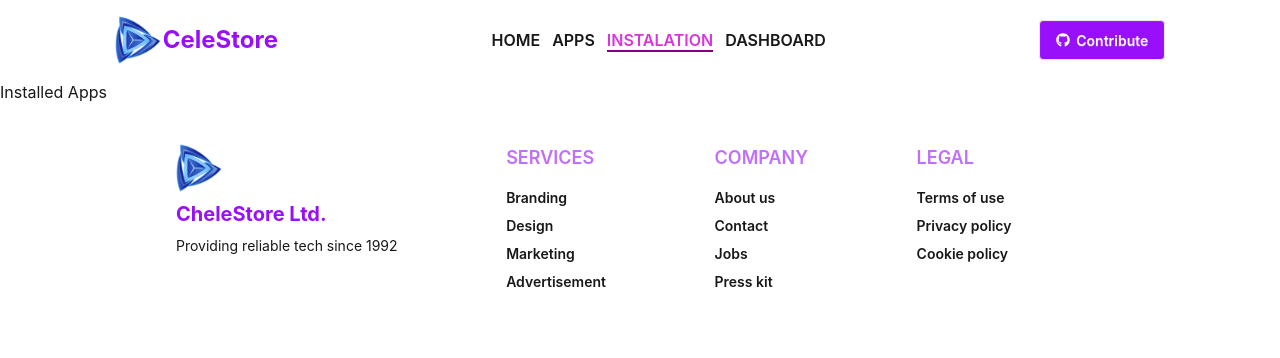
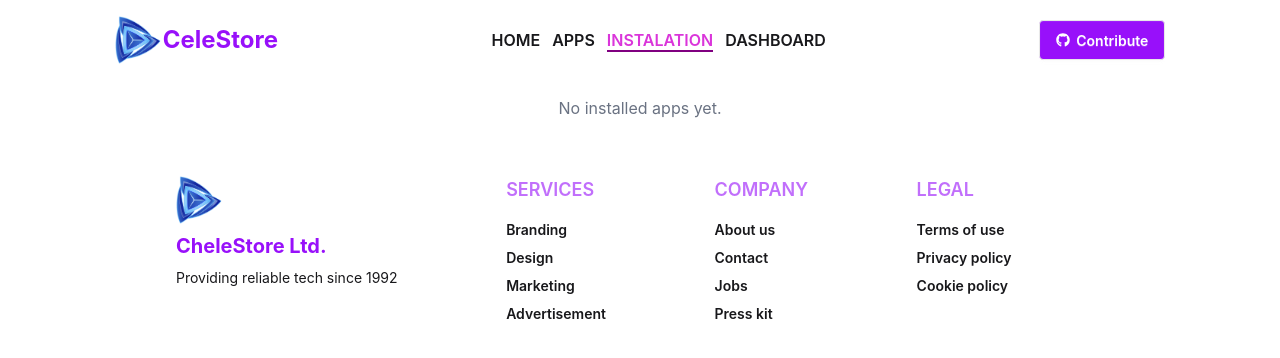
Before and after one commit to rumel-devv/project-play-store, a React (Vite) app: page /instalation in a window 1280 px wide. Shown: the top 358 px of the page. Built offline with nearby package versions, Linux system fonts and the light colour scheme.

Commit message:
completed implement install section

```diff
--- /dev/null
+++ b/src/context/InstallAppsContext.jsx
@@ -0,0 +1,3 @@
+import React, { createContext } from 'react';
+
+export const InstallAppsContext = createContext()
--- /dev/null
+++ b/src/context/InstallAppsProvider.jsx
@@ -0,0 +1,15 @@
+import { useState } from "react";
+import { InstallAppsContext } from "./InstallAppsContext";
+
+
+const InstallAppsProvider = ({children}) => {
+const [installApps,setInstallApps] = useState([])
+    const data = {
+        installApps,
+        setInstallApps
+    }
+
+    return <InstallAppsContext.Provider value={data} > {children} </InstallAppsContext.Provider>;
+};
+
+export default InstallAppsProvider;
--- a/src/main.jsx
+++ b/src/main.jsx
@@ -3,12 +3,15 @@
 import './index.css'
 import { RouterProvider } from 'react-router/dom'
 import { router } from './router/Routes'
+import InstallAppsProvider from './context/InstallAppsProvider'
 
 
 
 
 createRoot(document.getElementById('root')).render(
   <StrictMode>
-    <RouterProvider router={router} ></RouterProvider>
+    <InstallAppsProvider>
+      <RouterProvider router={router} ></RouterProvider>
+    </InstallAppsProvider>
   </StrictMode>,
 )
--- a/src/pages/Appdetails/Appdetails.jsx
+++ b/src/pages/Appdetails/Appdetails.jsx
@@ -1,19 +1,22 @@
-import React, { useState } from 'react';
+import React, { useContext} from 'react';
 import { useParams } from 'react-router';
 import UseApps from '../../hooks/UseApps';
 import ErrorPage from '../../Error/ErrorPage';
 import { PacmanLoader } from 'react-spinners';
 import { FaDownload } from 'react-icons/fa';
+import { InstallAppsContext } from '../../context/InstallAppsContext';
 
 const Appdetails = () => {
 const {id} = useParams()
 const {apps,loading} = UseApps()
 
-const [installApps,setInstallApps] = useState([])
+const {installApps,setInstallApps} = useContext(InstallAppsContext)
+
 const handleInstallApps = () => {
     setInstallApps([...installApps,expectedApps])
+    alert("Downloaded")
 }
-console.log(installApps);
+// console.log(installApps);
 
 if(loading){
     return <div className='flex justify-center items-center py-10'><PacmanLoader></PacmanLoader> </div>
--- a/src/pages/InstalledApps/InstaledApps.jsx
+++ b/src/pages/InstalledApps/InstaledApps.jsx
@@ -1,9 +1,30 @@
-import React from 'react';
+import React, { useContext } from 'react';
+import { InstallAppsContext } from '../../context/InstallAppsContext';
 
 const InstaledApps = () => {
+    const { installApps } = useContext(InstallAppsContext);
+    console.log("installContext", installApps);
+
     return (
-        <div>
-            Installed Apps
+        <div className="max-w-4xl mx-auto p-4 space-y-4">
+            {installApps.length === 0 && (
+                <p className="text-center text-gray-500">No installed apps yet.</p>
+            )}
+
+            {installApps.map((app, index) => (
+                <div key={index} className="card bg-base-100 shadow-md p-4 flex items-center gap-4">
+                    <img
+                        src={app.image}
+                        alt={app.title}
+                        className="w-16 h-16 rounded-lg"
+                    />
+                    <div className='text-center  font-semibold'>
+                        <h2 className="font-semibold text-lg">{app.title}</h2>
+                        <p className="text-gray-500 text-sm">{app.companyName}</p>
+                        <p className="text-gray-500 text-sm">Size: {app.size} MB</p>
+                    </div>
+                </div>
+            ))}
         </div>
     );
 };
```
